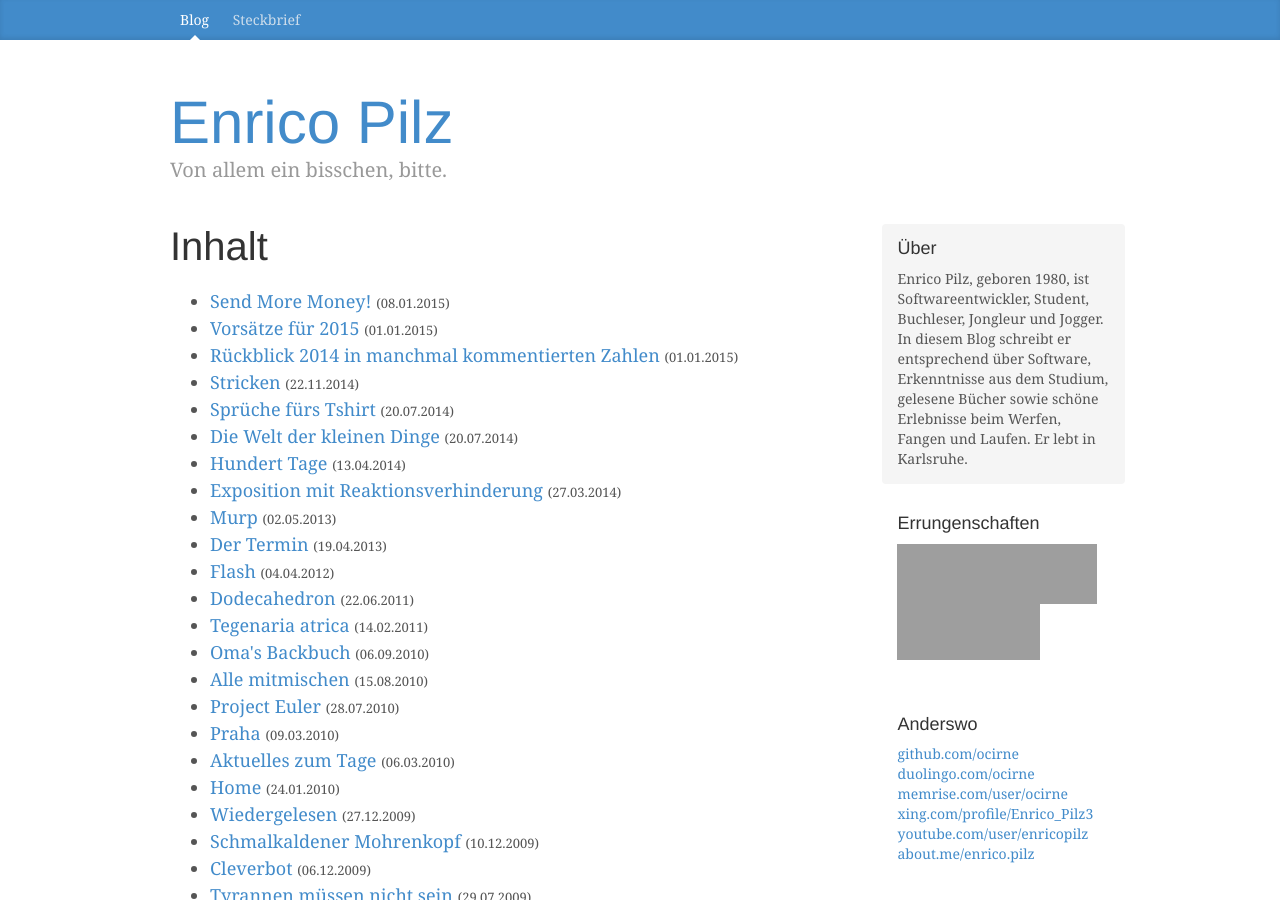
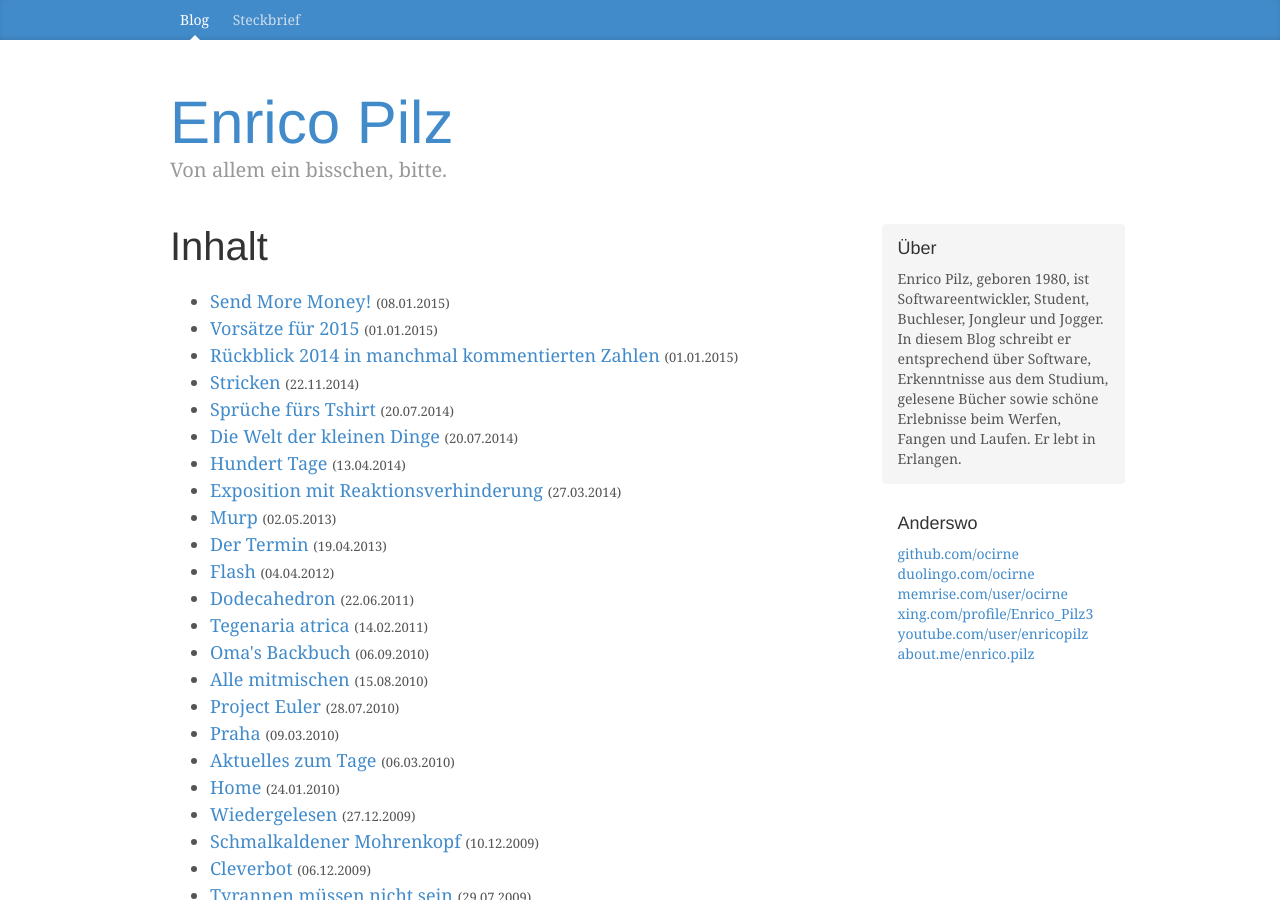
Before and after one commit to ocirne/enricopilz.de, a Jekyll site: the page built from index.md, in a window 1280 px wide and 900 px high. Built offline with Jekyll 4.4.1, drawn with Linux system fonts in a browser that asks for light colours; some of the changed text lies outside the part shown; grey boxes are pictures that could not be loaded.

Commit message:
Entferne Errungenschaften

```diff
--- a/_layouts/default.html
+++ b/_layouts/default.html
@@ -59,15 +59,7 @@
             <h4>Über</h4>
             <p>Enrico Pilz, geboren 1980, ist Software&shy;entwickler, Student, Buchleser, Jongleur und Jogger.
                In diesem Blog schreibt er entsprechend über Software, Erkenntnisse aus dem Studium, gelesene Bücher sowie schöne Erlebnisse beim Werfen, Fangen und Laufen.
-               Er lebt in Karlsruhe.</p>
-          </div>
-
-          <div class="sidebar-module">
-            <h4>Errungenschaften</h4>
-            <ol class="list-unstyled">
-              <li><a href="http://projecteuler.net/" title="Project Euler"><img alt="Project Euler" src="http://projecteuler.net/profile/enrico.png" style="border: 0; width: 200px; height: 60px; " /></a></li>
-              <li><a href="http://www.dailymile.com/people/enricopilz" title="Daily Mile"><img src="http://www.dailymile.com/images/badges/dailymile_badge_143x56_orange.png" width="143" height="56" alt="running apps" border="0" /></a></li>
-            </ol>
+               Er lebt in Erlangen.</p>
           </div>
 
           <div class="sidebar-module">
```
Also changed, not shown: other parts of _layouts/default.html (+1 -1 lines), 1 other file.
